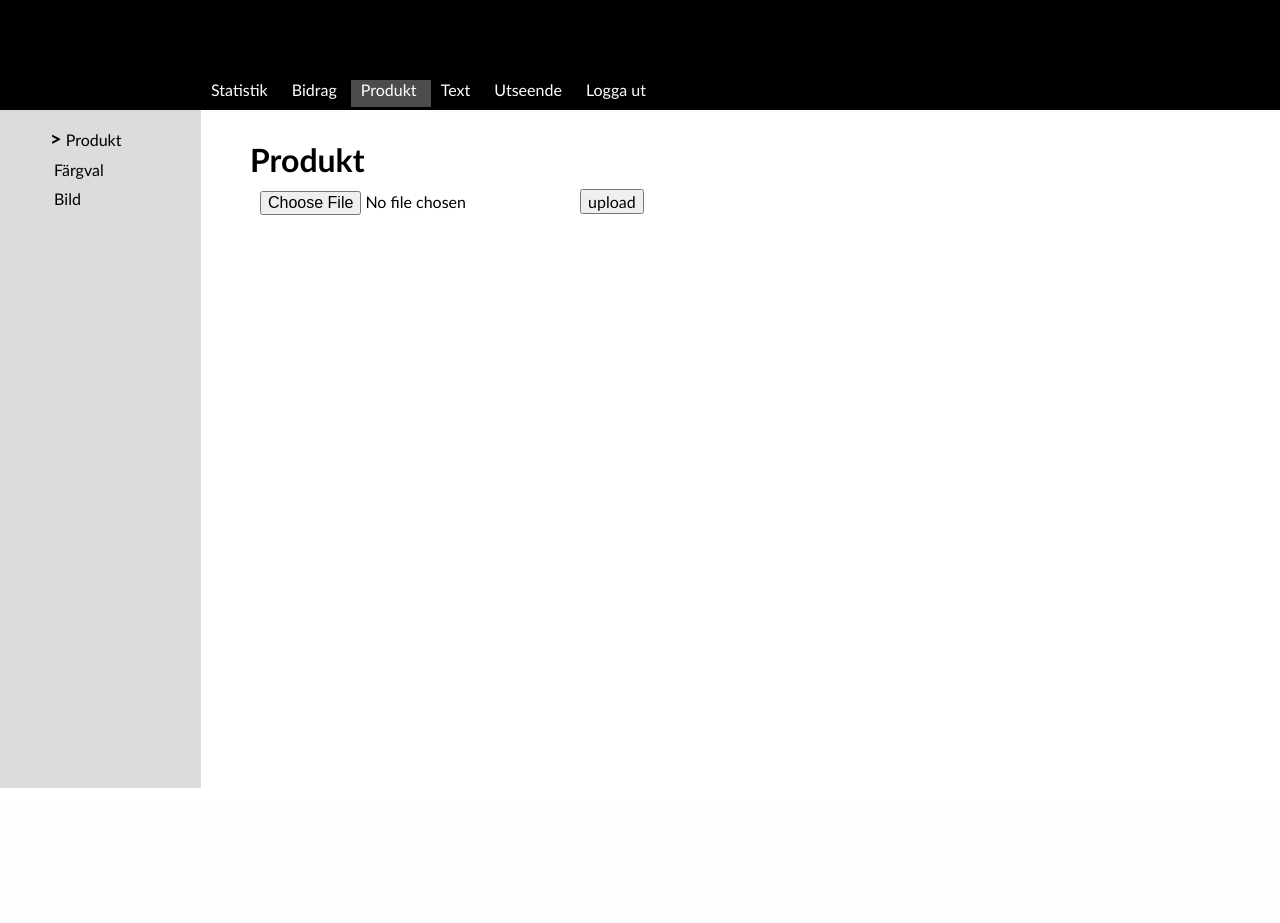
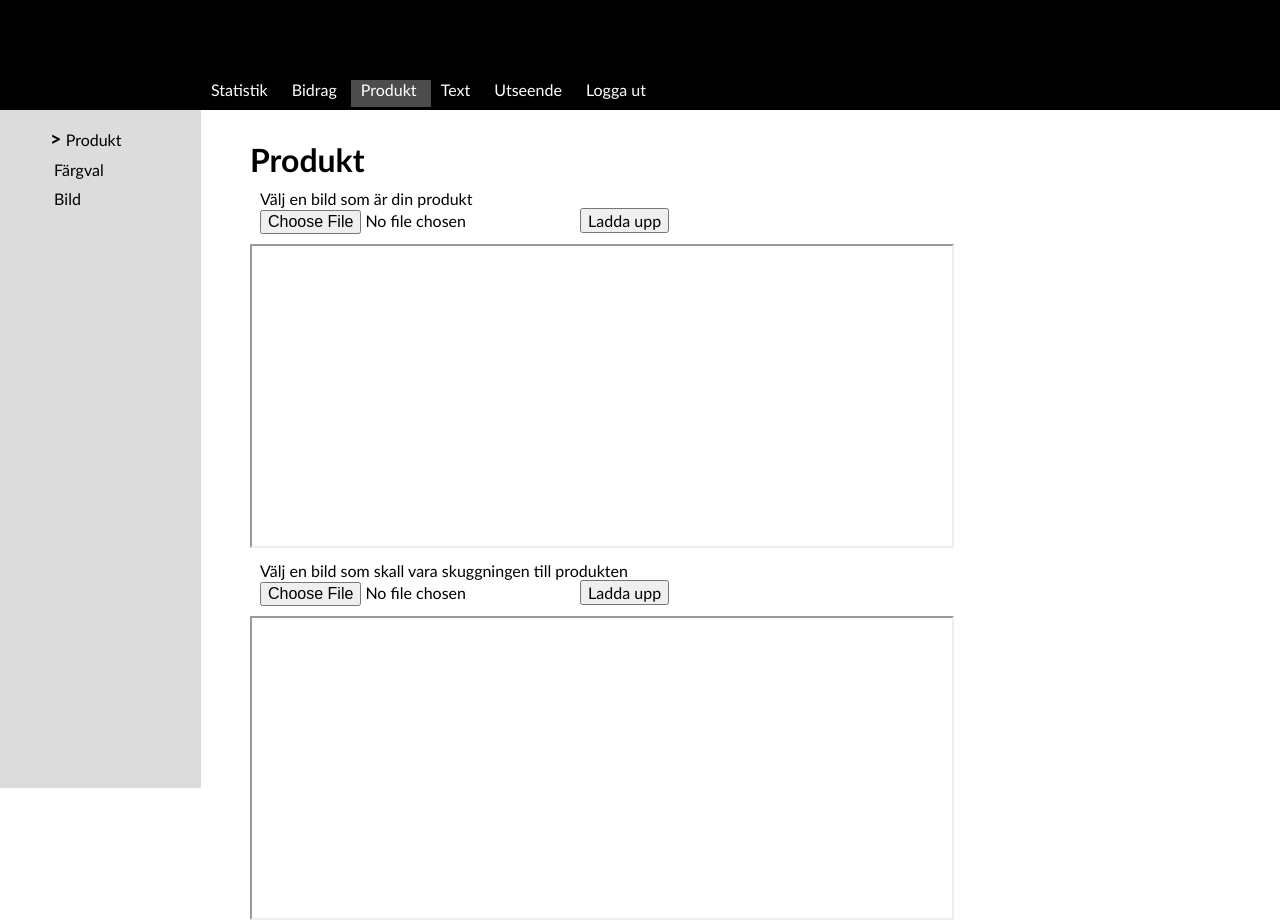
Before and after one commit to granath93/Goldfish, a PHP site: page /productAdmin.php in a window 1280 px wide. Before the commit the page ends 788 px from the top, so only its background shows below. Run offline with PHP 8.4, Linux system fonts and the light colour scheme; the visitor is signed in with stand-in values (Sample User, id 1); data that the repository does not hold is empty; some libraries are stand-ins or nearby versions.

Commit message:
Uppdaterar

```diff
--- a/productAdmin.php
+++ b/productAdmin.php
@@ -30,10 +30,22 @@ if($session=="product"){
 
 		<div class="h1Admin">Produkt</div>
 
- 	<form method="post" action="upload_file.php" enctype="multipart/form-data">
+
+
+<form method="post" action="upload_image.php" enctype="multipart/form-data" target="leiframe">
+      <label>Välj en bild som är din produkt</label><br>
       <input type="file" name="image"/>
-      <input type="submit" value="upload"/>
+      <input type="submit" value="Ladda upp"/>
     </form>
+    <iframe name="leiframe" width="700" height="300"></iframe>
+
+
+<form method="post" action="upload_image.php" enctype="multipart/form-data" target="leiframe">
+      <label>Välj en bild som skall vara skuggningen till produkten</label><br>
+      <input type="file" name="image"/>
+      <input type="submit" value="Ladda upp"/>
+    </form>
+    <iframe name="leiframe" width="700" height="300"></iframe>
 
 
 <?php }
```
Also changed, not shown: upload_image.php (added, +34 -0 lines), upload_logotype.php (added, +18 -0 lines), product/mask.jpg (added).
